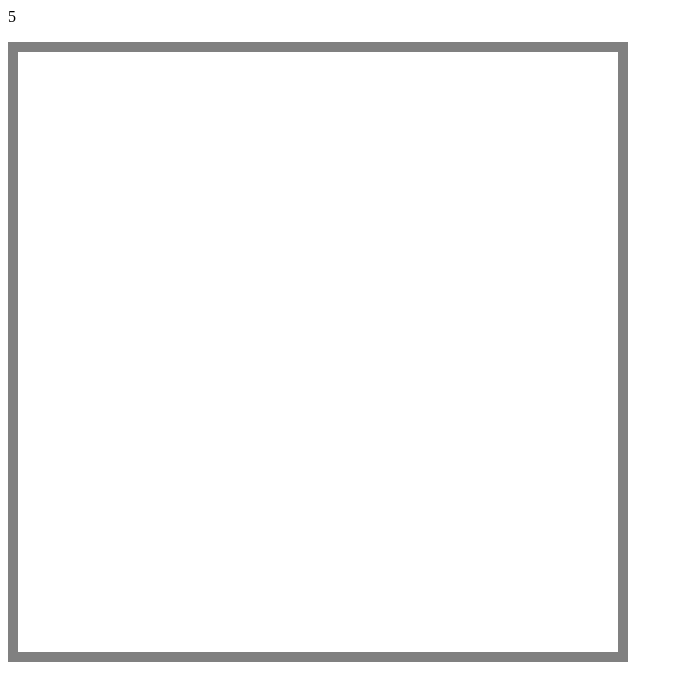
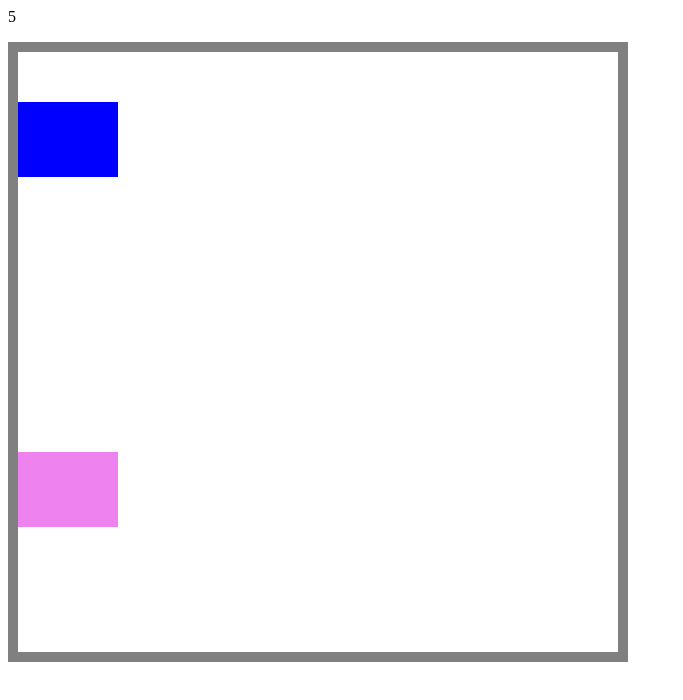
Before and after one commit to sbraunstein42/FlappyBird, a plain HTML site: page index.html in a window 1280 px wide. Shown: the whole page, without its empty margins (0-683 px from the left). Drawn offline with Linux system fonts and the light colour scheme.

Commit message:
Pipes drawing!

```diff
--- a/challenges.js
+++ b/challenges.js
@@ -1,14 +1,12 @@
+import { PipeObstacle } from "./pipeObstacle.js";
+
 let canvas = document.getElementById("myCanvas");
 let pencil = canvas.getContext("2d"); // This gives you the drawing context, like a pencil
 
 
 function gameLoop() {
-
     //erase the canvas
-    pencil.clearRect(0, 0, canvas.width, canvas.height);
-
-
-
+    // pencil.clearRect(0, 0, canvas.width, canvas.height);
 }
 
 setInterval(gameLoop, 50);
@@ -28,3 +26,6 @@ function detectClick() {
 }
 
 canvas.addEventListener("click", detectClick);
+
+let testPipe = new PipeObstacle(canvas, pencil);
+testPipe.draw();
--- a/index.html
+++ b/index.html
@@ -5,6 +5,7 @@
     <body>
         <p id="scoreDisplay">Score</p>
         <canvas id="myCanvas" height="600" width = "600"></canvas>
+        <script type="module" src="pipeObstacle.js"></script>
         <script type="module" src="challenges.js"></script>
     </body>
 </html>
--- /dev/null
+++ b/pipeObstacle.js
@@ -0,0 +1,31 @@
+//Uppercase p for the class name, lowercase for file name.
+//This class draws the pipe obstacle on the screen.
+export class PipeObstacle {
+
+    x = 0;
+    y = 50;
+    canvas;
+    pencil;
+
+    //pipe parts
+    topPipe;
+    bottomPipe;
+
+    constructor(canvas, pencil) {
+        this.pencil = pencil;
+        this.canvas = canvas;
+    }
+
+    draw() {
+        //top pipe
+        this.pencil.fillStyle = 'blue'; // Set the fill color
+        this.pencil.fillRect(this.x, this.y, 100, 75); // x, y, w, h
+
+        //bottom pipe
+        this.pencil.fillStyle = 'violet'; // Set the fill color
+        this.pencil.fillRect(this.x, this.y + 350, 100, 75); // x, y, w, h
+    }
+
+
+
+}
```
